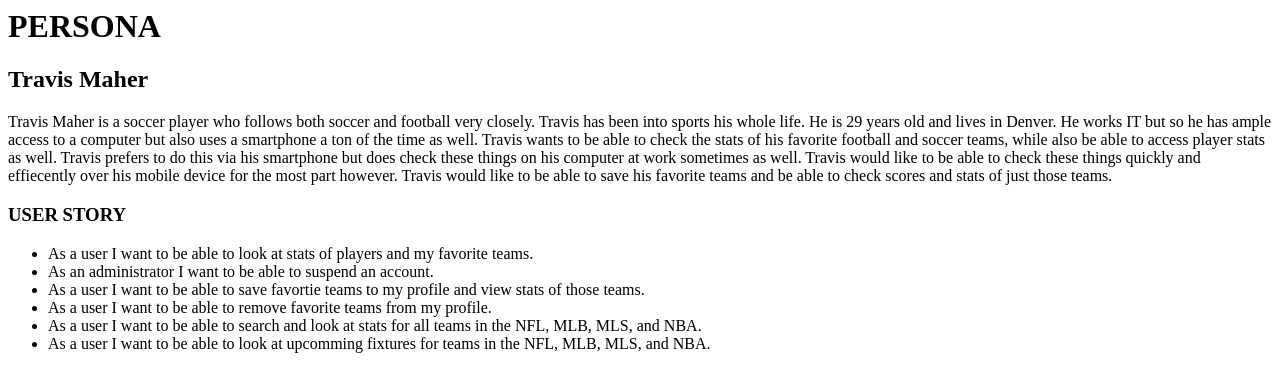
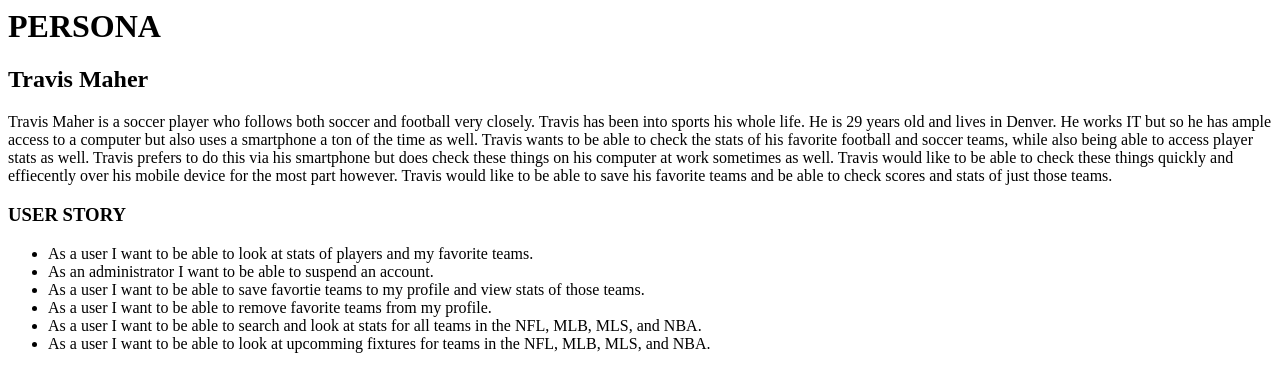
Before and after one commit to chrispaul3625/sprots, a PHP site: page /travis_maher.php in a window 1280 px wide. Shown: the top 392 px of the page. Run offline with PHP 8.4, Linux system fonts and the light colour scheme.

Commit message:
Corrected some grammatical errors

```diff
--- a/public_html/epic/personas/travis_maher.php
+++ b/public_html/epic/personas/travis_maher.php
@@ -10,7 +10,7 @@
 			Travis Maher is a soccer player who follows both soccer and football very closely. Travis has been into sports
 			his whole life. He is 29 years old and lives in Denver. He works IT but so he has ample access to a computer
 			but also uses a smartphone a ton of the time as well. Travis wants to be able to check the stats of his favorite
-			football and soccer teams, while also be able to access player stats as well. Travis prefers to do this via his
+			football and soccer teams, while also being able to access player stats as well. Travis prefers to do this via his
 			smartphone but does check these things on his computer at work sometimes as well. Travis would like to be able
 			to check these things quickly and effiecently over his mobile device for the most part however. Travis would like
 			to be able to save his favorite teams and be able to check scores and stats of just those teams.
```
